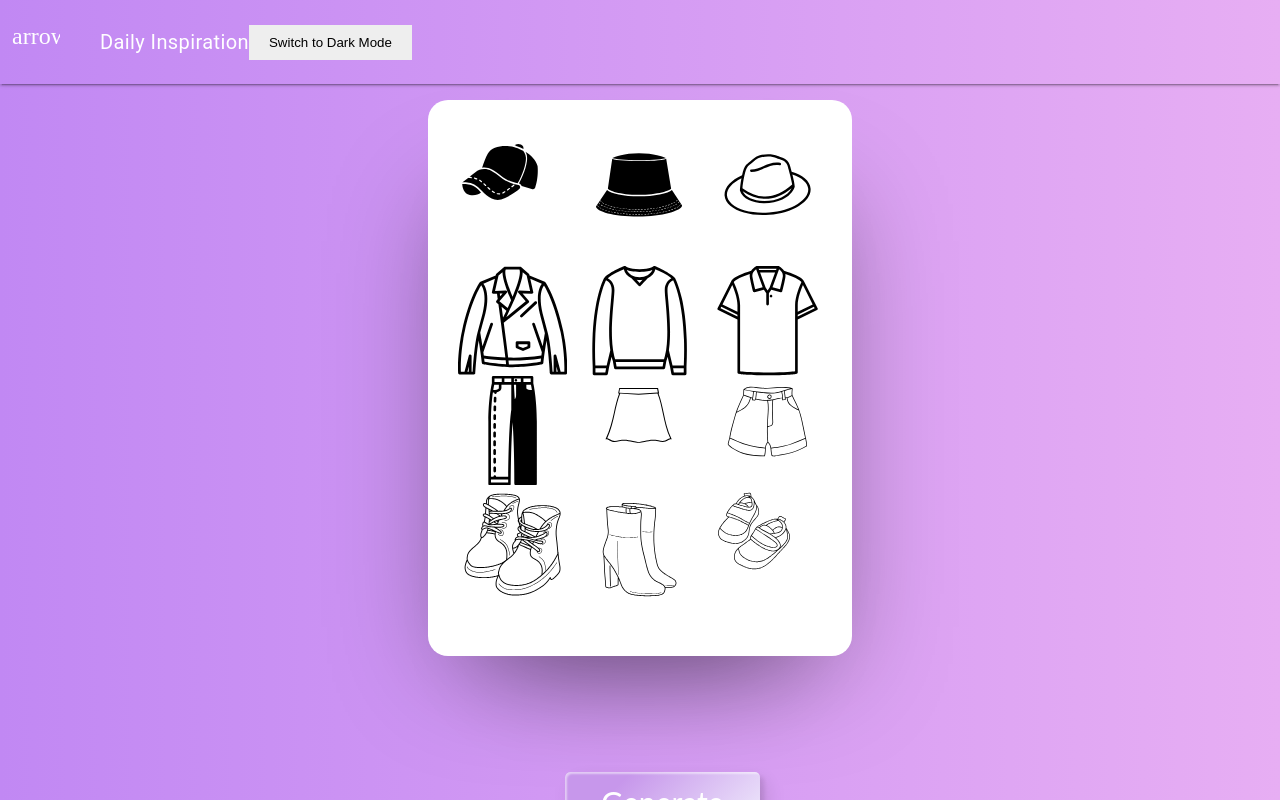
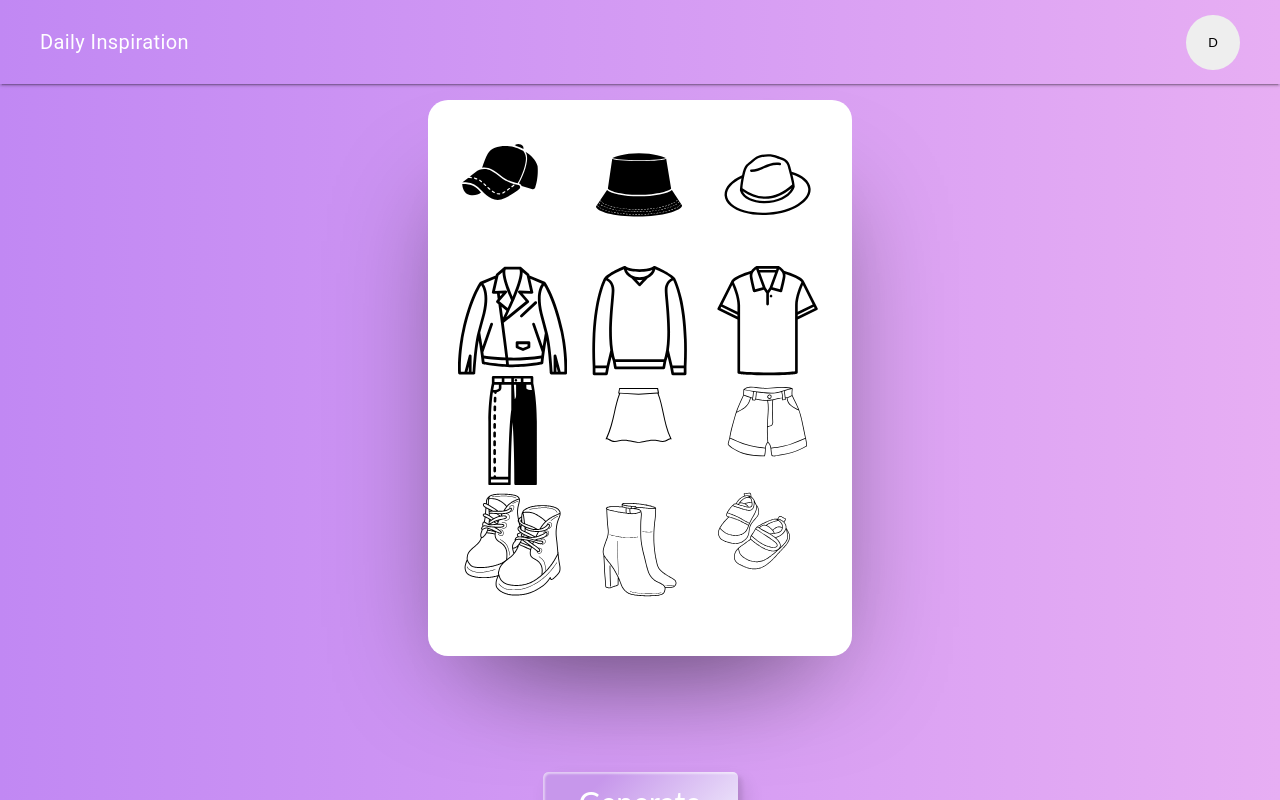
Before and after one commit to CristinaT21/lab6-pw, a React (Create React App) app: page / in a window 1280 px wide. Built offline with nearby package versions, Linux system fonts and the light colour scheme; the HTML template or start-up script is replaced by a standard one.

Commit message:
Add light/dark theme

```diff
--- a/src/App.css
+++ b/src/App.css
@@ -26,11 +26,10 @@ body {
 .button-mode {
   background-color: var(--button-background-color);
   color: var(--button-text-color);
-  padding: 10px 20px;
+  padding: 20px 22px;
   border: none;
   cursor: pointer;
-  /* move to the right */
-
+  border-radius: 50%;
 }
 main {
   display: flex;
@@ -438,7 +437,7 @@ button.active .text {
 } */
 .color-changer-container {
     position:relative;
-    max-width: 150px;
+    max-width: 195px;
     margin: 0 auto;
     top: 100px;
   }
--- a/src/components/Header.css
+++ b/src/components/Header.css
@@ -1,4 +1,11 @@
 .header-1 {
+  display: flex;
+  justify-content: space-between;
+  /* align-items: center; */
+  padding: 10px 20px;
+  background-color: var(--background-color);
+}
+.mdl-layout__header-row {
   display: flex;
   justify-content: space-between;
   align-items: center;
--- a/src/components/Header.js
+++ b/src/components/Header.js
@@ -5,12 +5,12 @@ import './Header.css'; // Make sure to create this CSS file
 const Header = () => {
   return (
     <header className="mdl-layout__header header-1">
-				<div className="mdl-layout__drawer-button"><i className="material-icons">arrow_back</i></div>
-				<div className="mdl-layout__header-row">
-					<div className="mdl-layout-title">Daily Inspiration</div>
-					  <ThemeSwitcher />
-				  	</div>
-			</header>
+				{/* <div className="mdl-layout__drawer-button"><i className="material-icons">arrow_back</i></div> */}
+        <div className="mdl-layout__header-row">
+            <div className="mdl-layout-title">Daily Inspiration</div>
+                <ThemeSwitcher />
+            </div>
+    </header>
   );
 };
 
--- a/src/components/ThemeSwitcher.js
+++ b/src/components/ThemeSwitcher.js
@@ -18,9 +18,9 @@ const ThemeSwitcher = () => {
     setTheme(theme === 'light' ? 'dark' : 'light');
   };
 
-  return (
+    return (
     <button className="button-mode" onClick={toggleTheme}>
-      Switch to {theme === 'light' ? 'Dark' : 'Light'} Mode
+      {theme === 'light' ? 'D' : 'L'}
     </button>
   );
 };
```
Also changed, not shown: src/App.js (+3 -48 lines).
